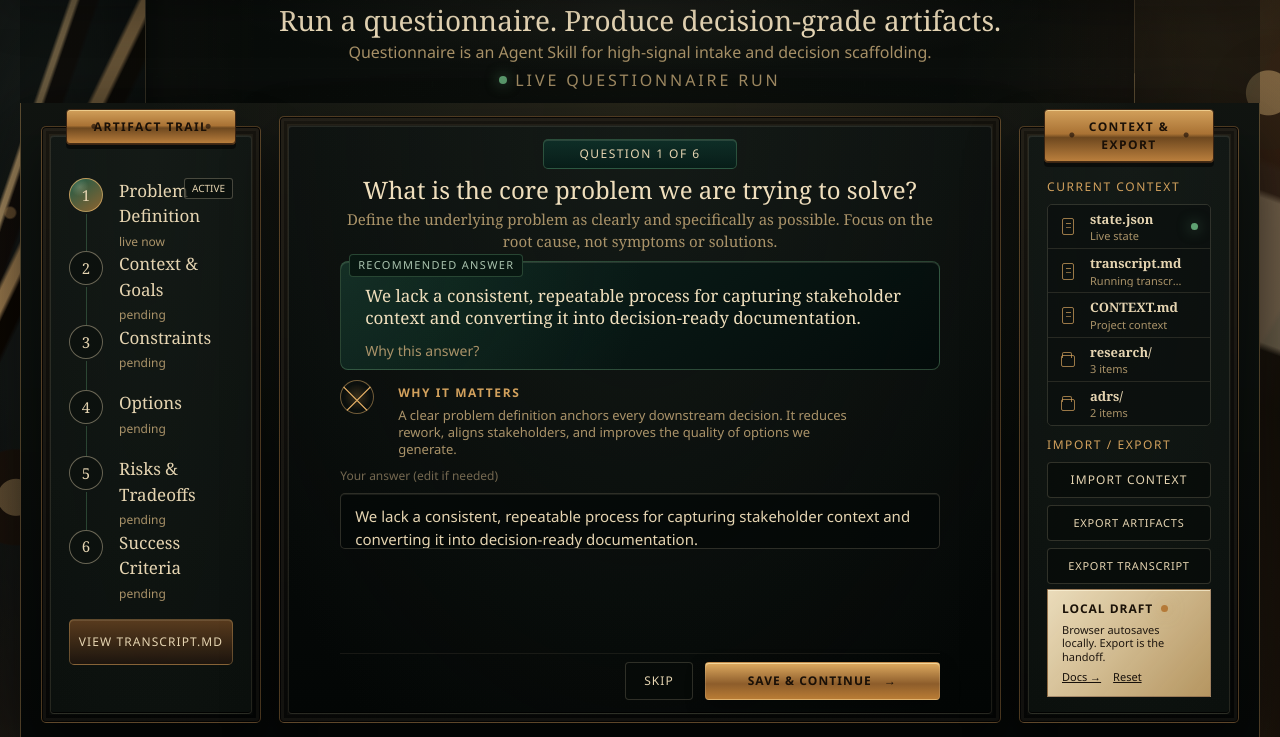
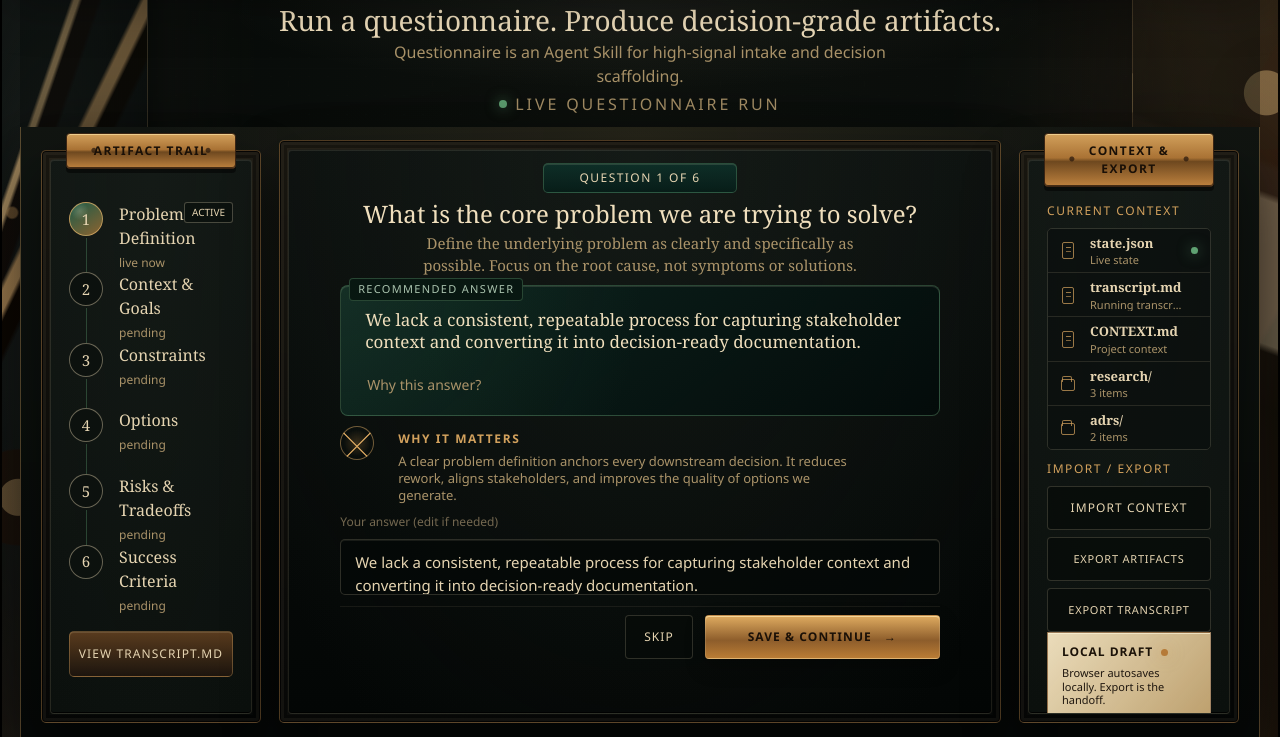
Before and after one commit to srinitude/questionnaire, an Astro site in the folder site/: page / in a window 1280 px wide. Shown: the part 63-800 px from the top of the page. Built offline with nearby package versions, Linux system fonts and the light colour scheme; Astro itself is replaced by a stand-in of ours.

Commit message:
fix(site): tighten responsive UI polish
Improve the demo and docs surfaces after a full UI audit. The demo now uses explicit accessible names, a real import button for the hidden file input, larger hit targets, tighter line lengths, and clipped app-shell overflow so the no-scroll surface stays self-contained. Docs navigation now exposes current-page state, uses touch-safe targets, wraps code and prose without horizontal overflow, and adapts mobile docs navigation without widening the viewport.

```diff
--- a/site/src/components/DocsNav.astro
+++ b/site/src/components/DocsNav.astro
@@ -7,11 +7,13 @@
   { title: "Configuration", subtitle: "Options and settings", href: "/docs/state-schema/", icon: "gear" },
   { title: "Integrations", subtitle: "IDE, CLI, and tools", href: "/docs/browser-demo-boundaries/", icon: "plug" },
 ];
+
+const currentPath = Astro.url.pathname;
 ---
 
 <nav class="docs-nav" aria-label="Documentation">
   {sections.map((section) => (
-    <a class="docs-strip-item" href={section.href}>
+    <a class="docs-strip-item" href={section.href} aria-current={currentPath === section.href ? "page" : undefined}>
       <span class={`docs-strip-icon ${section.icon}`} aria-hidden="true"></span>
       <span class="docs-strip-copy">
         <strong>{section.title}</strong>
--- a/site/src/pages/docs/[slug].astro
+++ b/site/src/pages/docs/[slug].astro
@@ -82,7 +82,11 @@
     <main class="docs-layout">
       <aside class="docs-sidebar" aria-label="Documentation sections">
         {docs.map((item) => (
-          <a class={item.slug === doc.slug ? "active" : ""} href={`/docs/${item.slug}/`}>{item.title}</a>
+          <a
+            class={item.slug === doc.slug ? "active" : ""}
+            href={`/docs/${item.slug}/`}
+            aria-current={item.slug === doc.slug ? "page" : undefined}
+          >{item.title}</a>
         ))}
       </aside>
       <article class="docs-article">
--- a/site/src/pages/index.astro
+++ b/site/src/pages/index.astro
@@ -68,7 +68,13 @@
 
           <div class="options" data-question-options></div>
           <label class="answer-label" for="answer-input">Your answer (edit if needed)</label>
-          <textarea id="answer-input" data-answer-input rows="4" placeholder="Write a specific answer. The demo autosaves locally."></textarea>
+          <textarea
+            id="answer-input"
+            data-answer-input
+            rows="4"
+            aria-label="Your answer"
+            placeholder="Write a specific answer. The demo autosaves locally."
+          ></textarea>
           <div class="question-actions">
             <button class="button button-secondary" type="button" data-skip-button>Skip</button>
             <button class="button button-secondary mobile-reset" type="button" data-reset-button>Reset</button>
@@ -85,10 +91,14 @@
           <div class="artifact-list" data-artifacts></div>
           <p class="rail-label">Import / export</p>
           <div class="export-stack">
-            <label class="import-control">
-              <span>Import context</span>
-              <input type="file" data-import-json accept="application/json,.json" />
-            </label>
+            <button type="button" class="import-control" data-import-button>Import context</button>
+            <input
+              type="file"
+              class="hidden-file-input"
+              data-import-json
+              accept="application/json,.json"
+              aria-label="Import context JSON"
+            />
             <button type="button" class="button button-secondary" data-export-json>Export artifacts</button>
             <button type="button" class="button button-secondary" data-export-transcript>Export transcript</button>
           </div>
--- a/site/src/scripts/demo.ts
+++ b/site/src/scripts/demo.ts
@@ -26,6 +26,7 @@
 const importStatusEl = document.querySelector<HTMLElement>("[data-import-status]");
 const exportJsonButton = document.querySelector<HTMLButtonElement>("[data-export-json]");
 const exportTranscriptButton = document.querySelector<HTMLButtonElement>("[data-export-transcript]");
+const importButton = document.querySelector<HTMLButtonElement>("[data-import-button]");
 const importInput = document.querySelector<HTMLInputElement>("[data-import-json]");
 const runStepsEl = document.querySelector<HTMLElement>("[data-run-steps]");
 
@@ -197,6 +198,10 @@
   downloadText("questionnaire-demo-transcript.md", exportTranscript(state), "text/markdown");
 });
 
+importButton?.addEventListener("click", () => {
+  importInput?.click();
+});
+
 importInput?.addEventListener("change", async () => {
   const file = importInput.files?.[0];
   if (!file) return;
@@ -209,6 +214,7 @@
   state = imported.state;
   saveState();
   setImportStatus(`Imported ${file.name}.`);
+  importInput.value = "";
   render();
 });
 
--- a/site/src/styles/global.css
+++ b/site/src/styles/global.css
@@ -36,7 +36,7 @@
 
 html:has(body.home-page) {
   height: 100%;
-  overflow: hidden;
+  overflow: clip;
 }
 
 body {
@@ -112,12 +112,12 @@
   z-index: 1;
   display: grid;
   grid-template-rows: 50px auto minmax(0, 1fr);
-  width: min(100vw, 1920px);
+  width: min(calc(100vw - 4px), 1920px);
   height: 100dvh;
   min-height: 0;
   margin: 0 auto;
   padding: 0 8px;
-  overflow: hidden;
+  overflow: clip;
 }
 
 .desk-stage::before,
@@ -175,7 +175,7 @@
   top: 0;
   z-index: 10;
   min-height: 50px;
-  padding: 0 132px;
+  padding: 0 clamp(28px, 6vw, 86px);
 }
 
 .wordmark {
@@ -183,7 +183,7 @@
   align-items: center;
   gap: 14px;
   min-width: max-content;
-  min-height: 40px;
+  min-height: 44px;
 }
 
 .wordmark span {
@@ -222,6 +222,11 @@
 }
 
 .console-nav a {
+  display: inline-flex;
+  align-items: center;
+  justify-content: center;
+  min-width: 44px;
+  min-height: 44px;
   color: var(--parchment);
   font-size: 12px;
   letter-spacing: 0.16em;
@@ -238,8 +243,8 @@
 .sun-mark {
   display: inline-grid;
   place-items: center;
-  width: 28px;
-  height: 28px;
+  width: 44px;
+  height: 44px;
   color: var(--ivory);
   font-size: 11px;
 }
@@ -264,7 +269,7 @@
   justify-content: space-between;
   gap: 14px;
   min-width: 148px;
-  min-height: 32px;
+  min-height: 36px;
   padding: 0 18px;
   border: 1px solid rgba(210, 161, 93, 0.32);
   border-radius: 4px;
@@ -303,7 +308,7 @@
 }
 
 .hero-console p {
-  max-width: 680px;
+  max-width: 60ch;
   margin: 4px auto 0;
   color: var(--parchment);
   font-size: 16px;
@@ -451,7 +456,7 @@
 }
 
 .question-instruction {
-  max-width: 650px;
+  max-width: 58ch;
   margin: 5px auto clamp(8px, 1.1vh, 11px);
   color: var(--parchment);
   font-family: var(--font-display);
@@ -483,6 +488,7 @@
 }
 
 .recommended-answer p {
+  max-width: 58ch;
   margin: -2px 24px clamp(8px, 1.2vh, 12px);
   color: var(--porcelain);
   font-family: var(--font-display);
@@ -491,8 +497,11 @@
 }
 
 .why-toggle {
+  display: inline-flex;
+  align-items: center;
+  min-height: 44px;
   margin: 0 24px clamp(7px, 1vh, 9px);
-  padding: 0;
+  padding: 0 2px;
   color: var(--parchment);
   background: transparent;
   font-size: 14px;
@@ -575,8 +584,7 @@
 
 textarea,
 input[type="text"],
-input[type="number"],
-.import-control input {
+input[type="number"] {
   width: 100%;
   min-width: 0;
   border: 1px solid rgba(234, 217, 182, 0.18);
@@ -598,7 +606,7 @@
   display: flex;
   justify-content: flex-end;
   gap: 12px;
-  margin-top: auto;
+  margin-top: clamp(10px, 1.4vh, 14px);
   padding-top: clamp(6px, 1vh, 8px);
   border-top: 1px solid rgba(234, 217, 182, 0.08);
 }
@@ -608,7 +616,7 @@
   align-items: center;
   justify-content: center;
   gap: 12px;
-  min-height: 38px;
+  min-height: 44px;
   padding: 7px 18px;
   border: 1px solid rgba(234, 217, 182, 0.18);
   border-radius: 4px;
@@ -643,14 +651,7 @@
 }
 
 .validation-line {
-  position: absolute;
-  width: 1px;
-  height: 1px;
-  padding: 0;
-  margin: -1px;
-  overflow: hidden;
-  clip-path: inset(50%);
-  white-space: nowrap;
+  display: none;
 }
 
 .question-steps {
@@ -664,7 +665,7 @@
 .question-step {
   position: relative;
   display: grid;
-  grid-template-columns: 36px minmax(0, 1fr) auto;
+  grid-template-columns: 36px minmax(0, 1fr);
   gap: 14px;
   align-items: start;
   min-height: clamp(55px, 8.2vh, 72px);
@@ -708,7 +709,7 @@
   display: block;
   color: var(--ivory);
   font-family: var(--font-display);
-  font-size: 17px;
+  font-size: 16px;
   font-weight: 500;
 }
 
@@ -720,13 +721,24 @@
 }
 
 .question-step em {
-  align-self: start;
+  position: absolute;
+  top: 0;
+  right: 0;
   padding: 2px 7px;
   border: 1px solid rgba(234, 217, 182, 0.28);
   border-radius: 3px;
   color: var(--ivory);
   background: rgba(10, 16, 13, 0.72);
   font-size: 10px;
+}
+
+.question-step em + * {
+  min-width: 0;
+}
+
+.question-step .step-copy {
+  min-width: 0;
+  padding-right: 38px;
 }
 
 .transcript-link {
@@ -872,39 +884,28 @@
   display: flex;
   align-items: center;
   justify-content: center;
-  min-height: 36px;
+  min-height: 44px;
   padding: 7px 14px;
   border: 1px solid rgba(234, 217, 182, 0.18);
   border-radius: 4px;
   color: var(--ivory);
   background: rgba(8, 11, 9, 0.74);
   cursor: pointer;
+  text-transform: uppercase;
+  letter-spacing: 0.09em;
+  font-size: 12px;
 }
 
 .export-stack .button {
-  min-height: 36px;
+  min-height: 44px;
   padding-block: 6px;
   font-size: 11px;
   letter-spacing: 0.07em;
   white-space: nowrap;
 }
 
-.import-control span {
-  color: var(--ivory);
-  font-size: 12px;
-  letter-spacing: 0.09em;
-  text-transform: uppercase;
-}
-
-.import-control input {
-  position: absolute;
-  width: 1px;
-  height: 1px;
-  padding: 0;
-  margin: -1px;
-  overflow: hidden;
-  clip-path: inset(50%);
-  border: 0;
+.hidden-file-input {
+  display: none;
 }
 
 .local-draft-note {
@@ -943,7 +944,12 @@
 
 .local-draft-note a,
 .draft-note-actions button {
-  padding: 0;
+  display: inline-flex;
+  align-items: center;
+  justify-content: center;
+  min-width: 44px;
+  min-height: 44px;
+  padding: 0 2px;
   color: #17100a;
   background: transparent;
   font-size: 11px;
@@ -956,14 +962,7 @@
 }
 
 .import-status:not([data-visible="true"]) {
-  position: absolute;
-  width: 1px;
-  height: 1px;
-  padding: 0;
-  margin: -1px;
-  overflow: hidden;
-  clip-path: inset(50%);
-  white-space: nowrap;
+  display: none;
 }
 
 .docs-overview-grid {
@@ -999,8 +998,11 @@
 }
 
 .on-page a {
+  display: flex;
+  align-items: center;
+  min-height: 44px;
   padding: 8px 16px;
-  border-left: 2px solid transparent;
+  border-left: 1px solid transparent;
   color: var(--parchment);
   font-size: 14px;
 }
@@ -1029,7 +1031,7 @@
 .overview-copy p,
 .docs-article p,
 .docs-summary {
-  max-width: 70ch;
+  max-width: 56ch;
   color: var(--parchment);
 }
 
@@ -1140,11 +1142,12 @@
 
 .docs-code-panel pre {
   margin: 0;
-  max-height: 254px;
   padding: 16px 18px 22px;
   overflow: hidden;
   color: #a9ce8c;
   font: 12px/1.55 var(--font-mono);
+  white-space: pre-wrap;
+  overflow-wrap: anywhere;
 }
 
 .docs-page {
@@ -1181,8 +1184,14 @@
   grid-template-columns: 20px minmax(0, 1fr);
   gap: 9px;
   align-items: center;
+  min-height: 44px;
   min-width: 0;
   color: var(--parchment);
+}
+
+.docs-strip-item:hover,
+.docs-strip-item[aria-current="page"] {
+  color: var(--porcelain);
 }
 
 .docs-strip-copy {
@@ -1339,12 +1348,16 @@
 }
 
 .docs-sidebar a {
+  display: flex;
+  align-items: center;
+  min-height: 44px;
   padding: 10px 12px;
   color: var(--parchment);
   font-size: 14px;
 }
 
 .docs-sidebar a.active,
+.docs-sidebar a[aria-current="page"],
 .docs-sidebar a:hover {
   color: var(--porcelain);
   background: rgba(192, 138, 67, 0.14);
@@ -1386,6 +1399,7 @@
 .doc-list {
   display: grid;
   gap: 9px;
+  max-width: 56ch;
   margin: 12px 0 0;
   padding: 0;
   list-style: none;
@@ -1432,12 +1446,15 @@
 .doc-code-block pre {
   margin: 0;
   padding: 14px;
-  overflow-x: auto;
+  overflow-x: hidden;
   color: #b5d395;
   font: 12px/1.55 var(--font-mono);
+  white-space: pre-wrap;
+  overflow-wrap: anywhere;
 }
 
 .eyebrow {
+  display: inline-flex;
   margin: 0 0 10px;
   color: var(--brass-3);
   font-size: 12px;
@@ -1455,6 +1472,9 @@
 }
 
 .docs-next a {
+  display: inline-flex;
+  align-items: center;
+  min-height: 44px;
   color: var(--brass-3);
 }
 
@@ -1495,6 +1515,12 @@
   .docs-overview-grid,
   .docs-layout {
     grid-template-columns: 1fr;
+  }
+
+  .docs-sidebar {
+    position: static;
+    top: auto;
+    grid-template-columns: repeat(auto-fit, minmax(150px, 1fr));
   }
 
   .docs-nav {
@@ -1706,14 +1732,49 @@
   }
 
   .docs-nav {
-    grid-template-columns: 1fr;
+    grid-template-columns: repeat(2, minmax(0, 1fr));
+    gap: 8px 10px;
     width: min(100vw - 16px, 100%);
     min-height: 0;
-    padding: 12px 16px;
+    padding: 10px 12px;
   }
 
   .docs-strip-item {
     min-height: 44px;
+  }
+
+  .docs-layout {
+    width: min(100vw - 16px, 100%);
+    margin: 16px auto 48px;
+  }
+
+  .docs-sidebar {
+    display: grid;
+    grid-template-columns: repeat(2, minmax(0, 1fr));
+    gap: 8px;
+    overflow: visible;
+    padding: 8px;
+  }
+
+  .docs-sidebar a {
+    min-width: 0;
+    min-height: 44px;
+    padding-inline: 14px;
+    border: 1px solid rgba(234, 217, 182, 0.12);
+    border-radius: 4px;
+    white-space: normal;
+  }
+
+  .docs-strip-copy span {
+    display: none;
+  }
+
+  .docs-article {
+    padding: 24px 18px 30px;
+  }
+
+  .docs-next {
+    gap: 8px;
   }
 }
 
```
